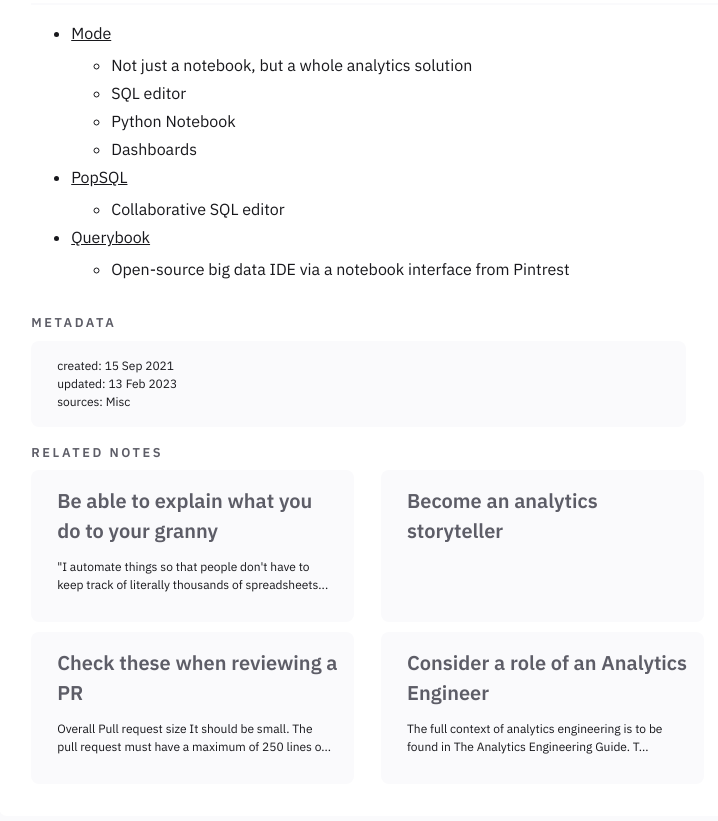
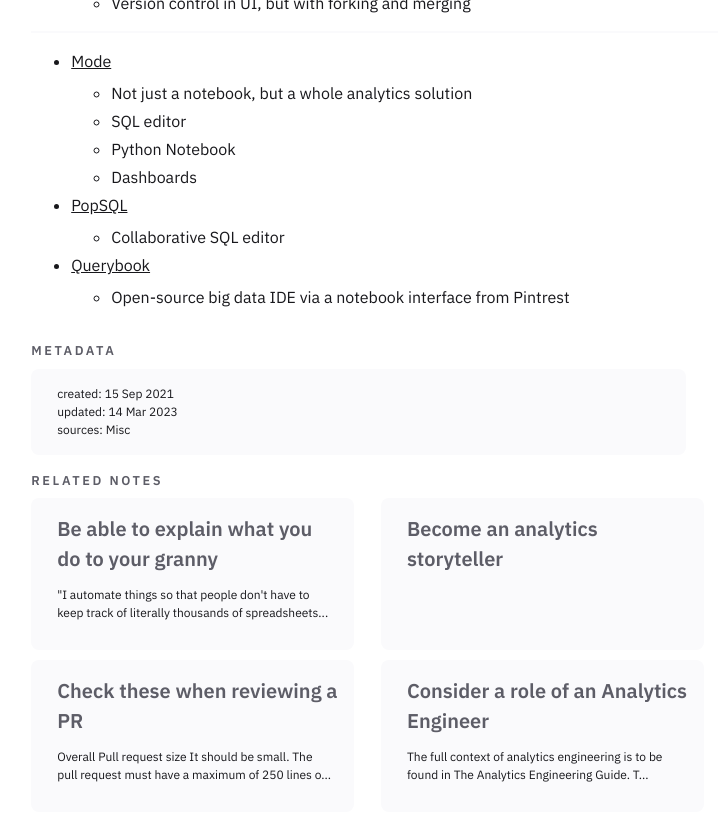
Before and after one commit to one-data-cookie/one-data-cookie.github.io, a Jekyll site: the page built from _notes/data-analytics/Consider using notebooks for SQL analyses.md, in a window 1280 px wide and 900 px high, scrolled down 2004 px. Shown: the top 821 px of the window, without its empty margins (264-982 px from the left). Built offline with Jekyll 4.4.1, drawn with Linux system fonts in a browser that asks for light colours; some of the changed text lies outside the part shown.

Commit message:
sync notes and files as of 2023/03/14 19:00:10 UTC

```diff
--- a/_notes/data-analytics/Consider using notebooks for SQL analyses.md
+++ b/_notes/data-analytics/Consider using notebooks for SQL analyses.md
@@ -5,11 +5,12 @@
 tags: [tools, sql, python]
 season: spring
 created: 15 Sep 2021
-updated: 13 Feb 2023
+updated: 14 Mar 2023
 sources: Misc
 ---
 
 - Well, [notebook programming environments](https://en.wikipedia.org/wiki/Notebook_interface) can be really handy for doing certain types of interactive or exploratory development.
+- There is [quite a few of them](https://datasciencenotebook.org/).
 
 ## SQL & Python
 - [Deepnote](https://deepnote.com/)
```
